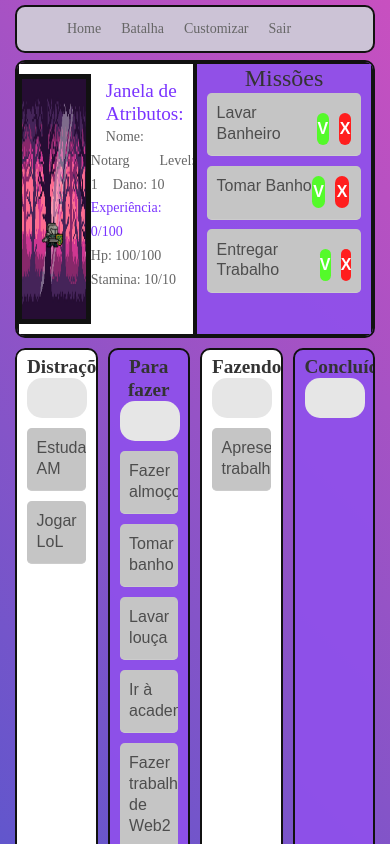
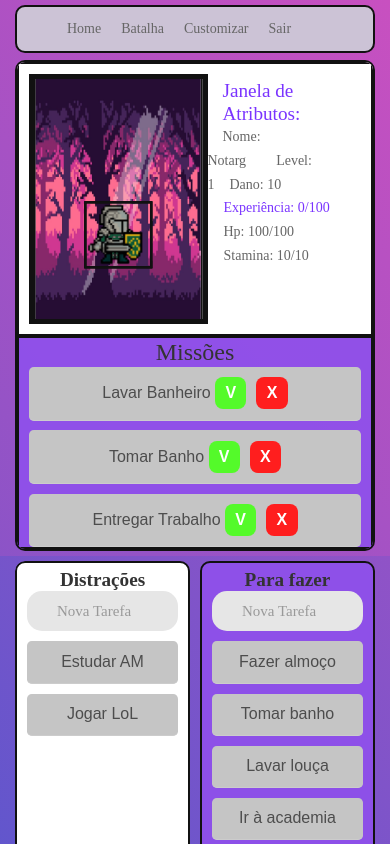
Before and after one commit to anaconrado/WEB2_projetoReact, a React (Create React App) app in the folder Frontend/: page /trelo in a window 390 px wide. Shown: the top 844 px of the page. Built offline with nearby package versions, Linux system fonts and the light colour scheme.

Commit message:
Responsividade Trelo

```diff
--- a/Frontend/src/Pages/Trelo/Trelo.js
+++ b/Frontend/src/Pages/Trelo/Trelo.js
@@ -74,7 +74,7 @@ export default function Trelo() {
 			var card = document.createElement("li");
 			card.draggable = true;
 			card.ondragstart = function(e) {drag(e)};
-			card.id = "drag" + (document.getElementById(nomeLista).childElementCount + 1);
+			card.id = "drag" + (document.getElementById(nomeLista).childElementCount + 1) + nome.target.value;
 			// card.innerHTML = nome.target.value;
 			card.appendChild(document.createTextNode(nome.target.value));
 			nome.target.value = "";
@@ -223,8 +223,7 @@ export default function Trelo() {
 			xp += 20;
 			document.getElementById("xp").innerHTML = "Experiência: " + xp;
 			document.getElementById("xpAmountToLevelUp").innerHTML = xpAmountToLevelUp;
-			e.target.parentElement.innerHTML = "Mission Completed";
-			console.log("FinishMission");
+			e.target.parentElement.innerHTML = "Missão Completa";
 		}
 
 		function FailMission(e)
@@ -232,8 +231,7 @@ export default function Trelo() {
 			xp -= 20;
 			document.getElementById("xp").innerHTML = "Experiência: " + xp;
 			document.getElementById("xpAmountToLevelUp").innerHTML = xpAmountToLevelUp;
-			e.target.parentElement.innerHTML = "Mission Failed";
-			console.log("FinishMission");
+			e.target.parentElement.innerHTML = "Missão Fracassada";
 		}
 
 
--- a/Frontend/src/Pages/Trelo/trelo.module.css
+++ b/Frontend/src/Pages/Trelo/trelo.module.css
@@ -178,7 +178,8 @@ iframe {
 .limiter {
   width: 100%;
   height: 100%;
-  margin: 0 auto;
+  margin: auto auto;
+  padding-bottom: 400px;
   background: #9053c7;
   background: -webkit-linear-gradient(-135deg, #c850c0, #4158d0);
   background: -o-linear-gradient(-135deg, #c850c0, #4158d0);
@@ -240,12 +241,12 @@ iframe {
 
 }
 
-.stats-menu img{
+.statsMenu img{
   border: #111 solid 2px;
 
 }
 
-.stats-menu li{
+.statsMenu li{
   padding-left: 1rem;
 }
 
@@ -424,11 +425,7 @@ a:hover {
   margin-bottom: 0.6rem;
   word-wrap: break-word;
   cursor: pointer;
-  /* text-align: end; */
-  display: flex;
-  /* justify-content: space-between; */
-  flex-direction: row;
-  /* justify-content: space-between; */
+  text-align: center;
 }
 
 
@@ -858,7 +855,7 @@ a:hover {
       height: 70%;
     }
 
-    .wrap-stats100{
+    .wrapStats100{
       width: 100%;
       height: 100%;
       flex-wrap: nowrap;
@@ -867,17 +864,17 @@ a:hover {
       flex-direction: column;
     }
 
-    .stats-menu{
+    .statsMenu{
       width: 100%;
       height: 100%;
     }
 
-    .login100-form {
+    .login100Form {
       width: 100%;
       height: 100%;
     }
 
-    .container-trelo{
+    .containerTrelo{
         height: 100%;
         background: #c850c0;
         background: -webkit-linear-gradient(-135deg, #9053c7, #4158d0);
@@ -886,10 +883,10 @@ a:hover {
         background: linear-gradient(-135deg, #9053c7, #4158d0);
     }
 
-    .list-items{
+    .listItems{
       height: 100%;
     }
-    .wrap-treloGrid {
+    .wrapTreloGrid {
       height: 100%;
       grid-template-columns: 50% 50%;
       grid-template-rows: 50% 50%;
@@ -907,7 +904,7 @@ a:hover {
     display: none;
   }
 
-  .login100-form {
+  .login100Form{
   }
 }
 
```
